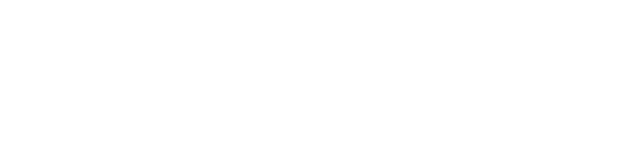
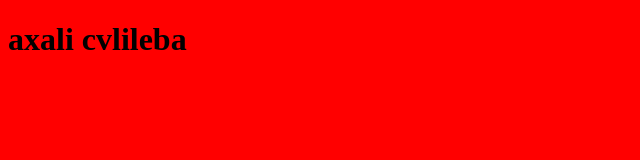
Before and after one commit to mexeshidze/my-project, a plain HTML site: page index.html in a window 1280 px wide. Shown: the whole page, without its empty margins (0-640 px from the left). Drawn offline with Linux system fonts and the light colour scheme.

Commit message:
meore cvlileba

```diff
--- a/index.html
+++ b/index.html
@@ -7,6 +7,7 @@
     <link rel="stylesheet" href="style.css">
 </head>
 <body>
+    <h1>axali cvlileba</h1>
 
 </body>
 </html>
--- a/style.css
+++ b/style.css
@@ -1,3 +1,3 @@
 body{
-
+    background-color: red;
 }
```
